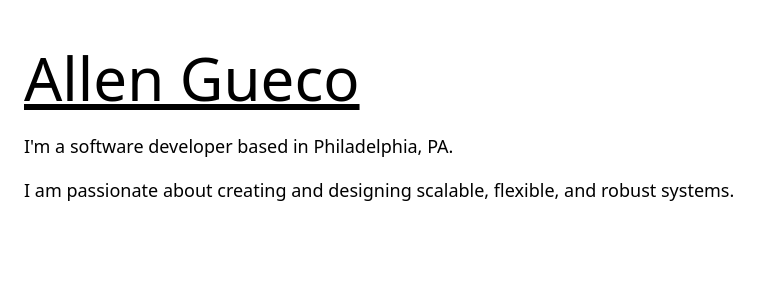
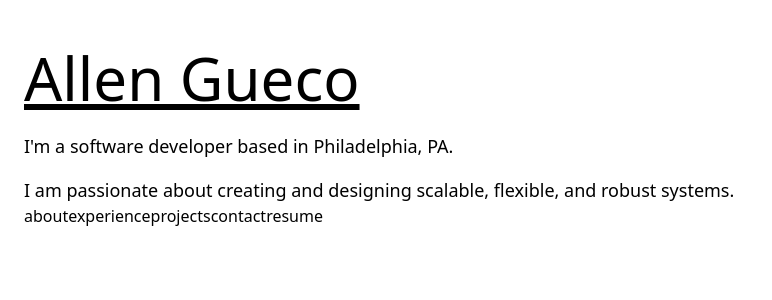
Before and after one commit to allengueco/allengueco.github.io, an Angular app: page / in a window 1280 px wide. Shown: the top 300 px of the page, without its empty margins (0-772 px from the left). Built offline with nearby package versions, Linux system fonts and the light colour scheme; what @catppuccin/tailwindcss would draw is missing.

Commit message:
feat: upgrade angular to 19, storybook to compatible. Added wip

```diff
--- a/src/app/app.component.ts
+++ b/src/app/app.component.ts
@@ -8,7 +8,6 @@ import { HomeComponent } from './home/home.component';
 
 @Component({
     selector: 'app-root',
-  standalone: true,
     imports: [
         CommonModule,
         RouterOutlet,
@@ -16,6 +15,6 @@ import { HomeComponent } from './home/home.component';
         FooterComponent,
         ExperienceComponent,
     ],
-  templateUrl: 'app.component.html',
+    templateUrl: 'app.component.html'
 })
 export class AppComponent {}
--- a/src/app/button/button.component.ts
+++ b/src/app/button/button.component.ts
@@ -2,15 +2,14 @@ import { ChangeDetectionStrategy } from '@angular/core';
 import { Component } from '@angular/core';
 
 @Component({
-  selector: 'app-button',
-  standalone: true,
-  imports: [],
-  template: `
+    selector: 'app-button',
+    imports: [],
+    template: `
     <button class="font-bold py-1 px-4">
       <ng-content></ng-content>
     </button>
   `,
-  changeDetection: ChangeDetectionStrategy.OnPush
+    changeDetection: ChangeDetectionStrategy.OnPush
 })
 export class ButtonComponent {
 
--- a/src/app/footer/footer.component.ts
+++ b/src/app/footer/footer.component.ts
@@ -1,15 +1,14 @@
 import { Component } from '@angular/core';
 
 @Component({
-  selector: 'app-footer',
-  standalone: true,
-  imports: [],
-  template: `
+    selector: 'app-footer',
+    imports: [],
+    template: `
     <footer>
       <p>footer</p>
     </footer>
   `,
-  styles: ``
+    styles: ``
 })
 export class FooterComponent {
 
--- a/src/app/header/header.component.ts
+++ b/src/app/header/header.component.ts
@@ -4,7 +4,6 @@ import { ButtonComponent } from '../button/button.component';
 
 @Component({
     selector: 'app-header',
-  standalone: true,
     imports: [
         RouterLink,
         ButtonComponent
--- a/src/app/home/home.component.html
+++ b/src/app/home/home.component.html
@@ -2,4 +2,13 @@
   <h1 class="antialiased font-medium text-6xl underline decoration-peach mb-2">Allen Gueco</h1>
   <p class="text-lg mt-4 text-subtext0">I'm a software developer based in Philadelphia, PA.</p>
   <p class="text-lg mt-4 text-subtext0">I am passionate about creating and designing scalable, flexible, and robust systems.</p>
+  <ul>
+    <li>
+      <a>about</a>
+      <a>experience</a>
+      <a>projects</a>
+      <a>contact</a>
+      <a>resume</a>
+    </li>
+  </ul>
 </header>
--- a/src/index.html
+++ b/src/index.html
@@ -3,7 +3,7 @@
 
 <head>
   <meta charset="utf-8">
-  <title>Allen Gueco</title>
+  <title>(WIP) Allen Gueco</title>
   <base href="/">
   <meta name="viewport" content="width=device-width, initial-scale=1">
 </head>
```
Also changed, not shown: package.json (+24 -24 lines), src/app/experience/experience.component.ts (+3 -4 lines), src/app/home/home.component.ts (+4 -5 lines), 1 other file (tests, documents, lock files or other folders). Lines whose indentation alone changed are shown as unchanged.
